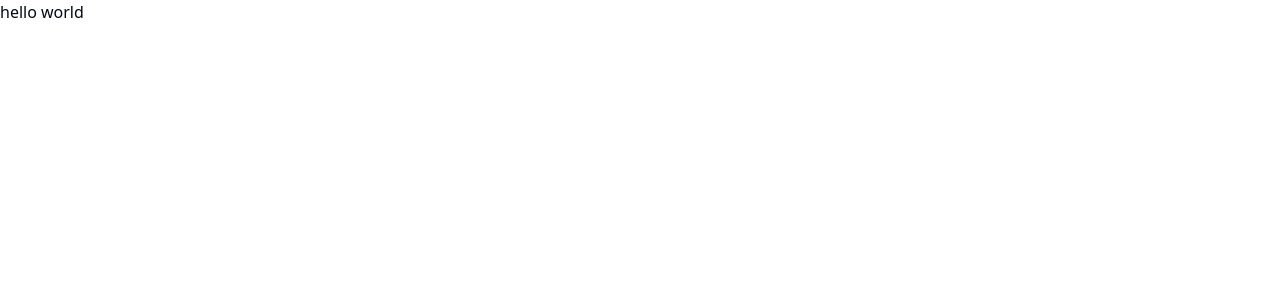
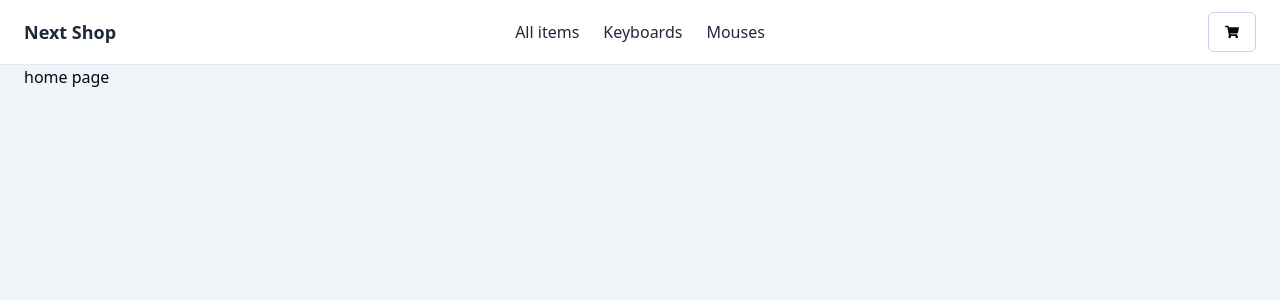
Before and after one commit to grzegorzpokorski/next-shop, a Next.js app: page / in a window 1280 px wide. Shown: the top 300 px of the page. Built offline with nearby package versions, Linux system fonts and the light colour scheme.

Commit message:
feat: add basic dummy pages

```diff
--- a/src/app/layout.tsx
+++ b/src/app/layout.tsx
@@ -1,6 +1,7 @@
 import "@/styles/globals.css";
 import { Poppins } from "next/font/google";
 import type { Metadata } from "next";
+import { Header } from "@/components/layout/Header/Header";
 
 const poppins = Poppins({
   variable: "--font-poppins",
@@ -20,7 +21,10 @@ export default function RootLayout({
 }) {
   return (
     <html lang="pl">
-      <body className={`${poppins.variable}`}>{children}</body>
+      <body className={`${poppins.variable} bg-slate-100`}>
+        <Header />
+        {children}
+      </body>
     </html>
   );
 }
--- a/src/app/page.tsx
+++ b/src/app/page.tsx
@@ -1,3 +1,5 @@
-export default function Home() {
-  return <p>hello world</p>;
+import { Home } from "@/components/pages/Home/Home";
+
+export default function Page() {
+  return <Home />;
 }
--- /dev/null
+++ b/src/app/test/page.tsx
@@ -0,0 +1,9 @@
+import { Container } from "@/components/ui/Container/Container";
+
+export default function Page() {
+  return (
+    <Container as="section">
+      <p>test page</p>
+    </Container>
+  );
+}
--- /dev/null
+++ b/src/components/pages/Home/Home.tsx
@@ -0,0 +1,9 @@
+import { Container } from "@/components/ui/Container/Container";
+
+export const Home = () => {
+  return (
+    <Container as="section">
+      <p>home page</p>
+    </Container>
+  );
+};
```
